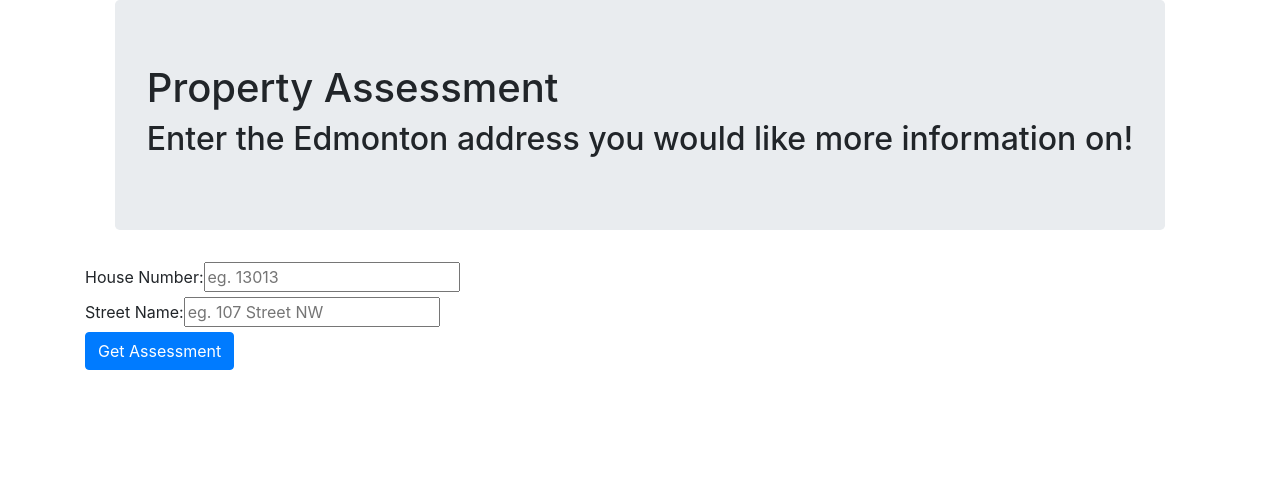
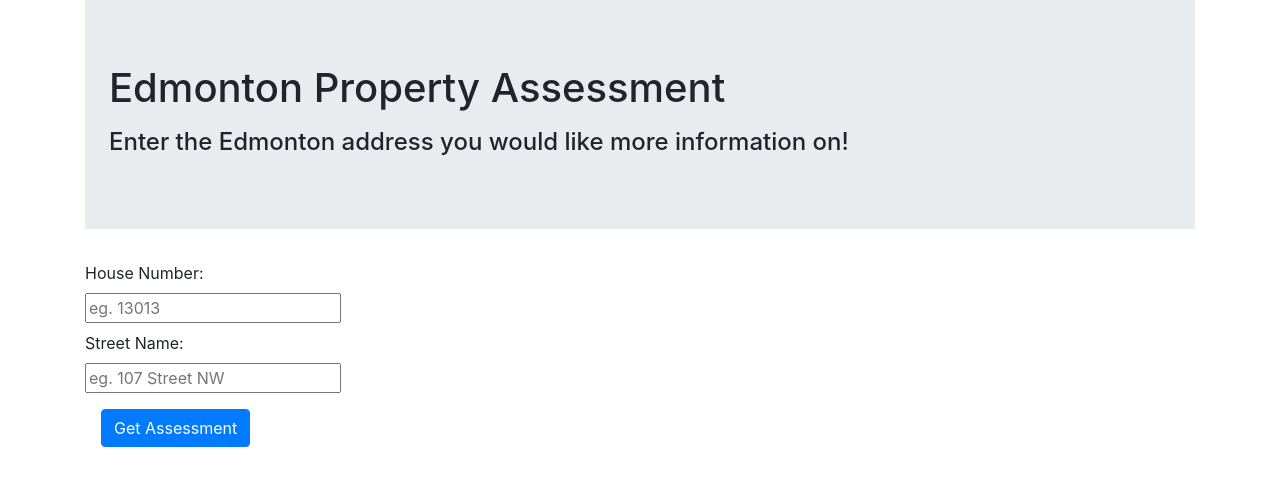
Before and after one commit to ktraan/PropertyAssessment, a React (Create React App) app: page / in a window 1280 px wide. Shown: the top 486 px of the page. Built offline with nearby package versions, Linux system fonts and the light colour scheme.

Commit message:
Styling components

```diff
--- a/src/App.js
+++ b/src/App.js
@@ -1,8 +1,9 @@
 import React from 'react';
-import { useState, useEffect } from 'react';
+import { useState } from 'react';
 import Jumbotron from 'react-bootstrap/Jumbotron';
+import Form from './components/Form';
 import Row from 'react-bootstrap/Row';
-import Form from './components/Form';
+import Container from 'react-bootstrap/Container';
 
 function App() {
   const [assessment, setAssessment] = useState('');
@@ -10,6 +11,7 @@
     houseNumber: '',
     streetName: '',
   });
+  const [errors, setErrors] = useState('');
 
   const BASE_URL_ENDPOINT = 'https://data.edmonton.ca/resource/q7d6-ambg.json?';
 
@@ -29,23 +31,42 @@
     const res = await fetch(
       `${BASE_URL_ENDPOINT}house_number=${houseNumber}&street_name=${streetName}`
     );
-    console.log(res);
     const data = await res.json();
-    console.log(data);
+
+    if (data.length === 0) {
+      setErrors(
+        `No property assessment found for ${houseNumber} ${streetName}`
+      );
+    } else {
+      setAssessment(data[0]);
+      setErrors('');
+    }
   };
 
   return (
-    <div className='container'>
-      <Row className='d-flex justify-content-center'>
-        <Jumbotron className=''>
-          <h1 className='mb-16'>Property Assessment</h1>
-          <h2>
-            Enter the Edmonton address you would like more information on!
-          </h2>
-        </Jumbotron>
+    <Container>
+      <Jumbotron fluid>
+        <h1 className='ml-4'>Edmonton Property Assessment</h1>
+
+        <h4 className='ml-4 mt-3'>
+          Enter the Edmonton address you would like more information on!
+        </h4>
+      </Jumbotron>
+      {errors ? (
+        <div className='alert alert-warning'>
+          <strong>{errors} </strong>
+        </div>
+      ) : (
+        ''
+      )}
+
+      <Row>
+        <div className='col-lg-3'>
+          <Form getAssessment={getAssessment} />
+        </div>
+        <div className='col-lg-3'>{assessment.house_number}</div>
       </Row>
-      <Form getAssessment={getAssessment} />
-    </div>
+    </Container>
   );
 }
 
--- a/src/components/Form.js
+++ b/src/components/Form.js
@@ -16,13 +16,18 @@
     }
 
     // Set values to getAssessment props
-    getAssessment({ houseNumber, streetName });
-    // console.log(`${houseNumber} ${streetName}`);
+    getAssessment({ houseNumber, streetName, errors });
   };
 
   return (
     <form onSubmit={onSubmit}>
-      {errors ? <div className='alert alert-danger'>{errors}</div> : ''}
+      {errors ? (
+        <div className='alert alert-danger'>
+          <strong>{errors}</strong>
+        </div>
+      ) : (
+        ''
+      )}
       <div>
         <label>House Number:</label>
         <input
@@ -32,7 +37,7 @@
           onChange={(e) => setHouseNumber(e.target.value)}
         />
         <br />
-        <label>Street Name:</label>
+        <label className='mt-2'>Street Name:</label>
         <input
           type='text'
           value={streetName}
@@ -40,7 +45,7 @@
           onChange={(e) => setStreetName(e.target.value)}
         />
         <br />
-        <button className='btn btn-primary' type='submit'>
+        <button className='btn btn-primary mt-3 ml-3' type='submit'>
           Get Assessment
         </button>
       </div>
```
Also changed, not shown: 1 other file (tests, documents, lock files or other folders).
